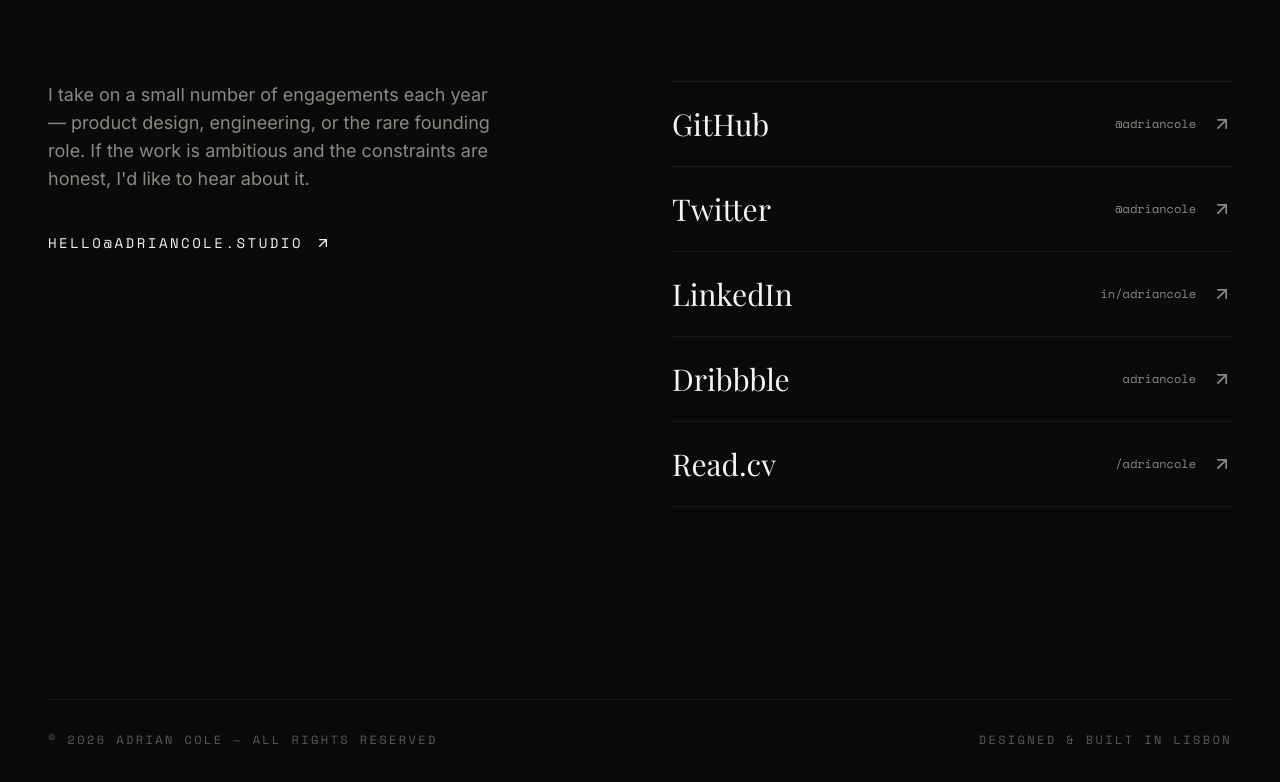
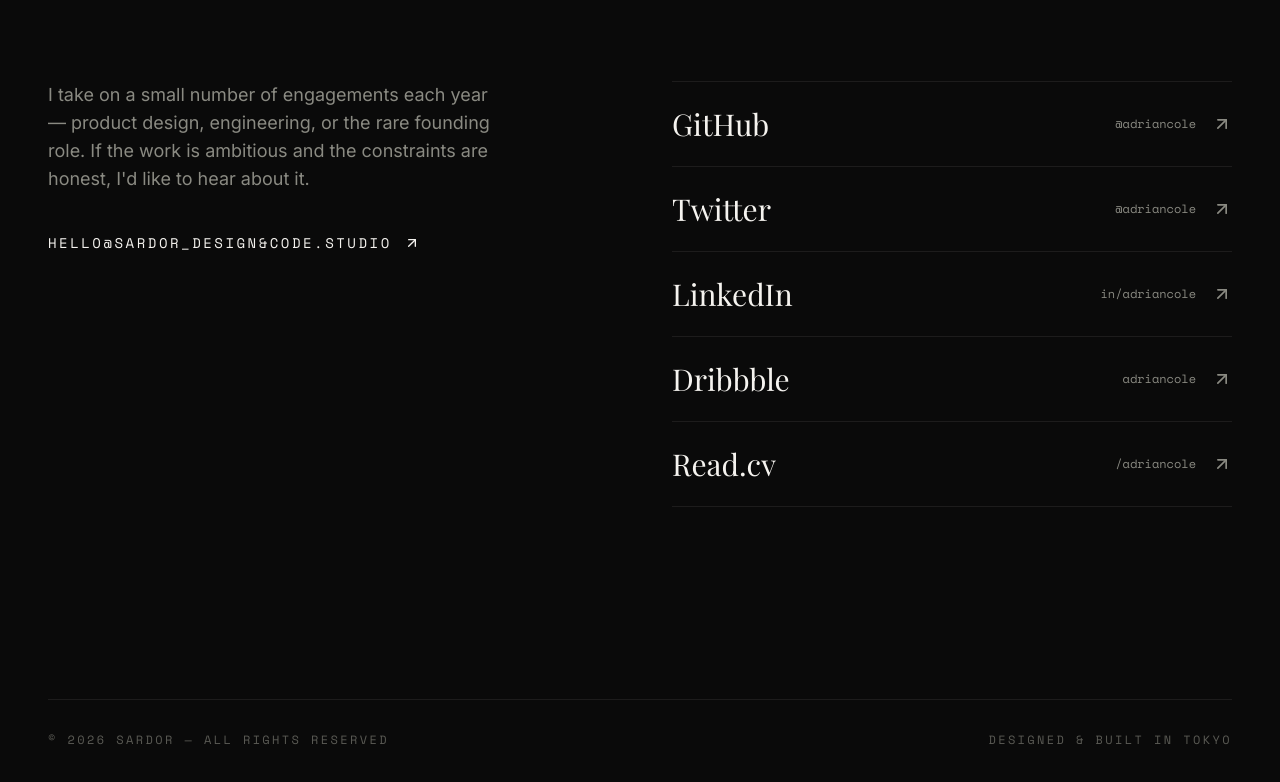
Before and after one commit to ItisSardordev/MyPortfolio, a Next.js app: page / in a window 1280 px wide. Shown: the part 6546-7328 px from the top of the page. Built offline with nearby package versions, Linux system fonts and the light colour scheme.

Commit message:
Update ContactSection.tsx

```diff
--- a/components/sections/ContactSection.tsx
+++ b/components/sections/ContactSection.tsx
@@ -58,10 +58,10 @@ export function ContactSection() {
             and the constraints are honest, I&apos;d like to hear about it.
           </p>
           <a
-            href="mailto:hello@adriancole.studio"
+            href="mailto:sardor.cm.1287@gmail.com"
             className="group mt-10 inline-flex items-center gap-3 font-mono text-sm uppercase tracking-[0.18em] text-paper"
           >
-            hello@adriancole.studio
+            hello@Sardor_design&code.studio
             <ArrowUpRight className="h-4 w-4 transition-transform duration-300 group-hover:translate-x-0.5 group-hover:-translate-y-0.5" />
           </a>
         </div>
@@ -100,10 +100,10 @@ export function ContactSection() {
         className="mt-32 flex flex-col items-start justify-between gap-6 border-t border-hairline pt-8 md:mt-48 md:flex-row md:items-center"
       >
         <p className="font-mono text-xs uppercase tracking-[0.2em] text-paper-dim">
-          © 2026 Adrian Cole — All rights reserved
+          © 2026 Sardor — All rights reserved
         </p>
         <p className="font-mono text-xs uppercase tracking-[0.2em] text-paper-dim">
-          Designed & built in Lisbon
+          Designed & built in Tokyo
         </p>
       </motion.footer>
     </section>
```
